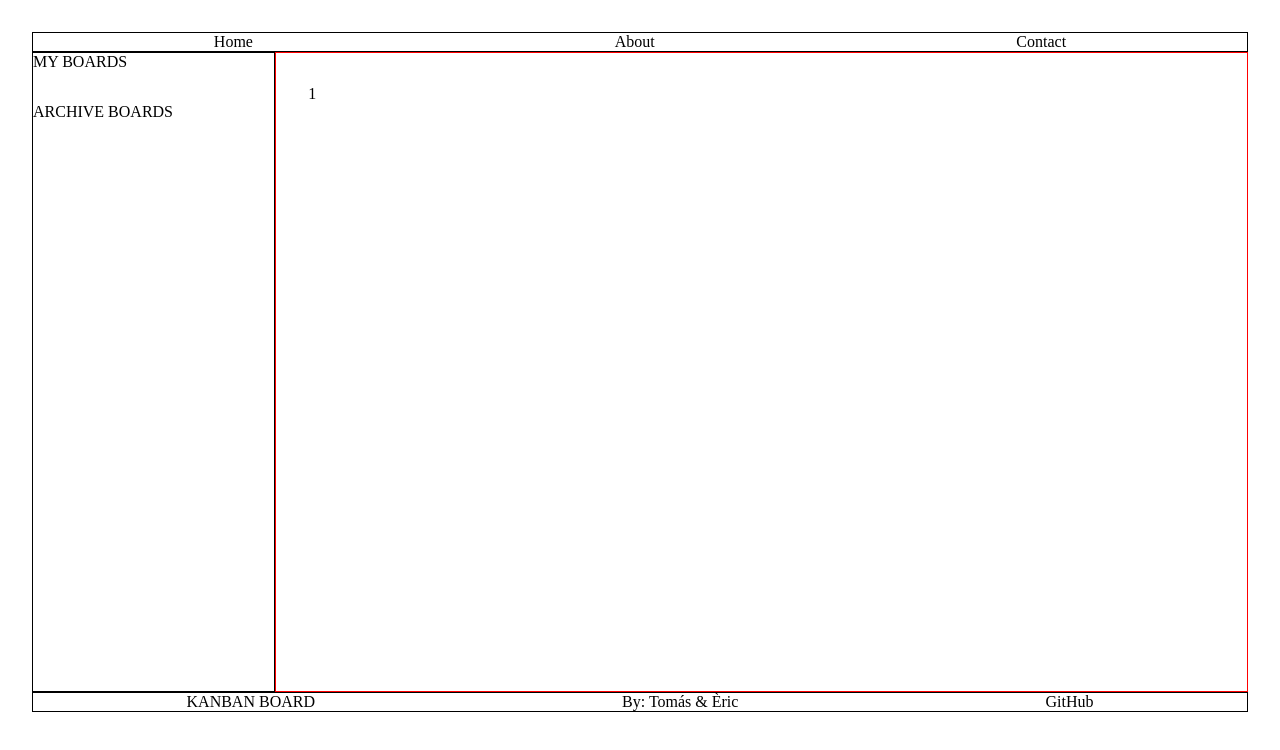
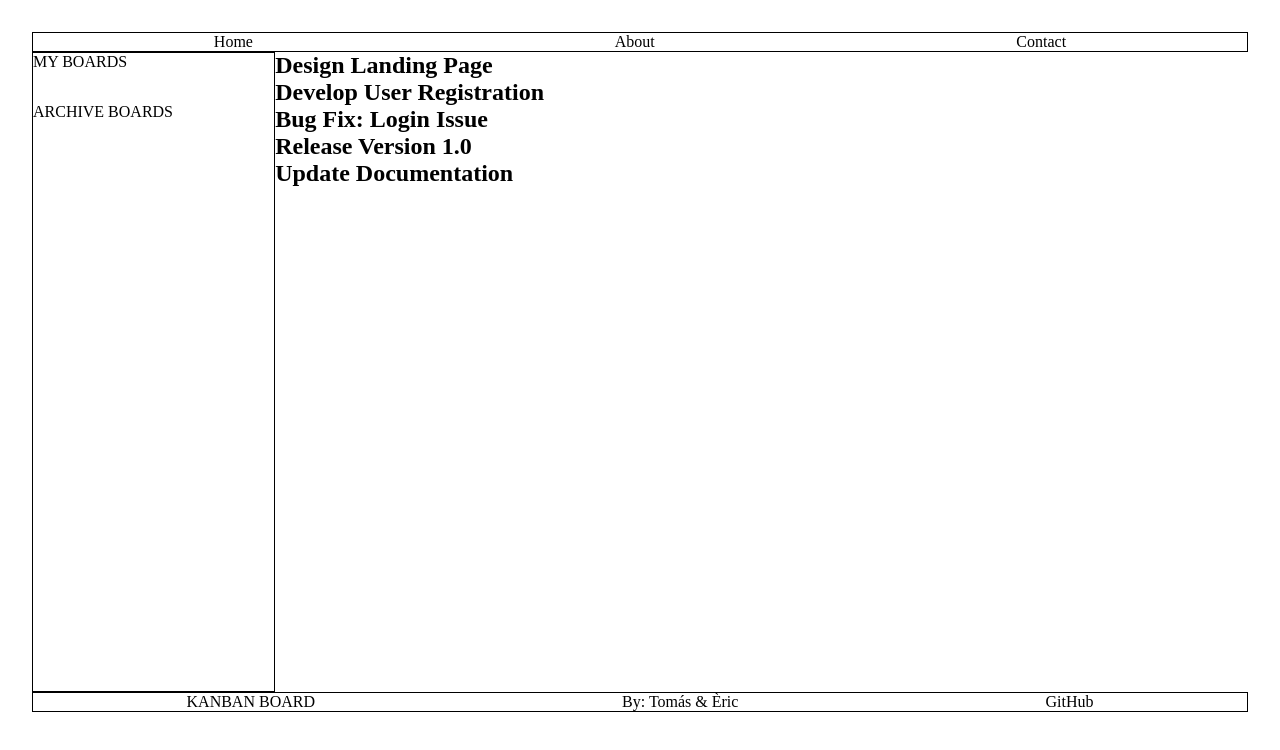
Before and after one commit to Violinistapirata/Kanban-Board, a React (Vite) app in the folder Kanban-Board/: page / in a window 1280 px wide. Shown: the top 750 px of the page. Built offline with nearby package versions, Linux system fonts and the light colour scheme.

Commit message:
display task titles in CurrentBoard

```diff
--- a/Kanban-Board/package.json
+++ b/Kanban-Board/package.json
@@ -11,7 +11,8 @@
   },
   "dependencies": {
     "react": "^18.3.1",
-    "react-dom": "^18.3.1"
+    "react-dom": "^18.3.1",
+    "react-router-dom": "^6.28.0"
   },
   "devDependencies": {
     "@eslint/js": "^9.13.0",
--- a/Kanban-Board/src/components/CurrentBoard.jsx
+++ b/Kanban-Board/src/components/CurrentBoard.jsx
@@ -1,8 +1,22 @@
+{/*  <li key={task.title}>
+     {task.title}
+ </li>
+ <li key={task.description}></li>
+ <li key={task.assignee}></li>
+ <li key={task.status}></li>
+ <li key={task.priority}></li>
+ <li key={task.dreateDate}></li>
+ <li key={task.dueDate}></li> */}
 import './CurrentBoard.css';
+// import { useParams } from 'react-router-dom';
 
 
 function CurrentBoard(props) {
     const taskList = props.taskList;
+    // const params = useParams();
+    console.log(taskList);
+
+
     const itemsId = taskList.map((item) => {
         const itemId = item.id
         // console.log(item.id);
@@ -14,9 +28,12 @@ function CurrentBoard(props) {
     // const taskList =
     return (
         <>
-            <section className='current-board-container'>
-               <li>{itemsId[0]}</li>
-            </section>
+            <ul>{taskList.map((task) => (
+                <li key={task.id}>
+                    <h2>{task.title}</h2>
+                </li>
+                ))}
+            </ul>
         </>
     )
 };
```
Also changed, not shown: 1 other file (tests, documents, lock files or other folders).
